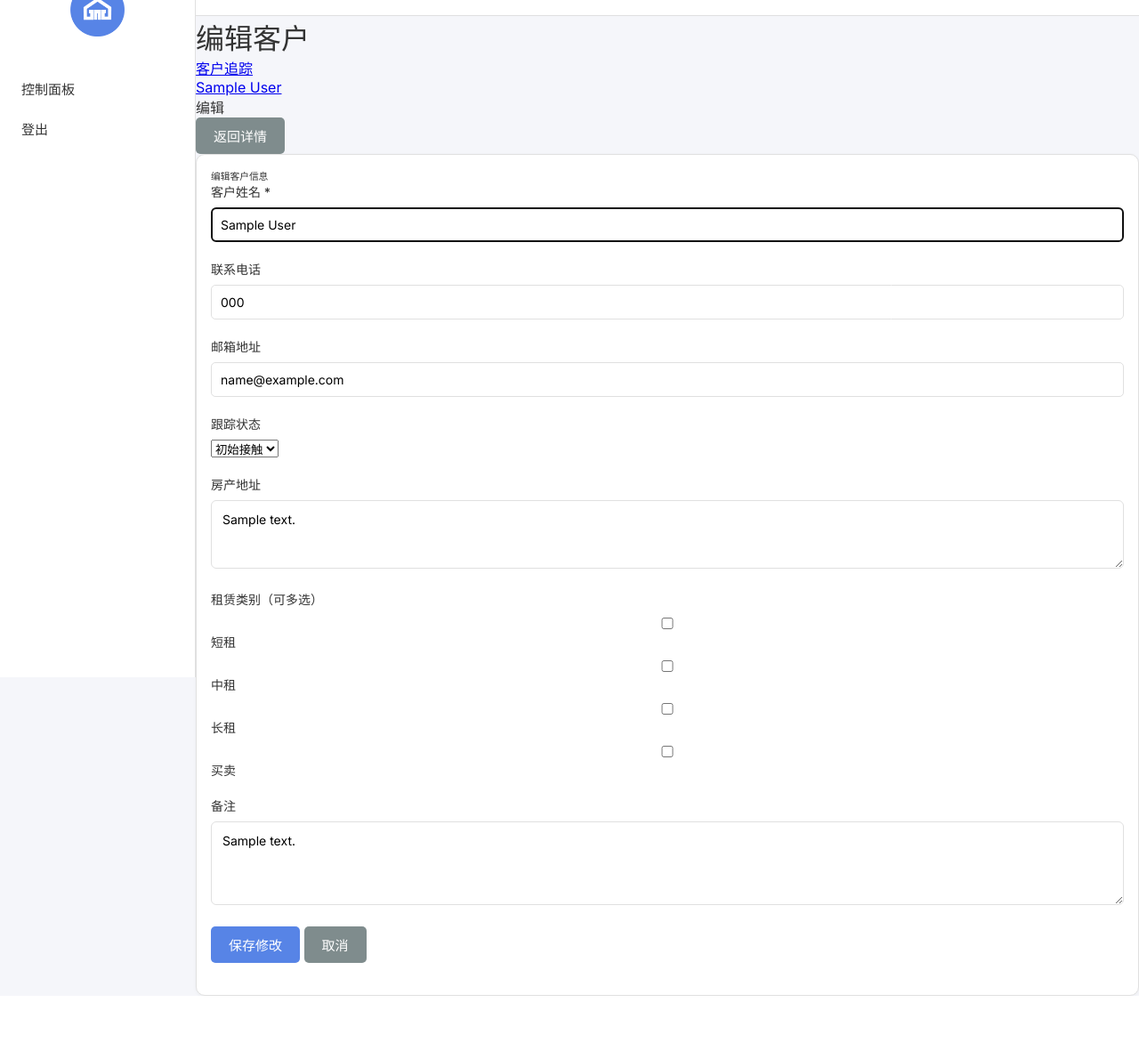
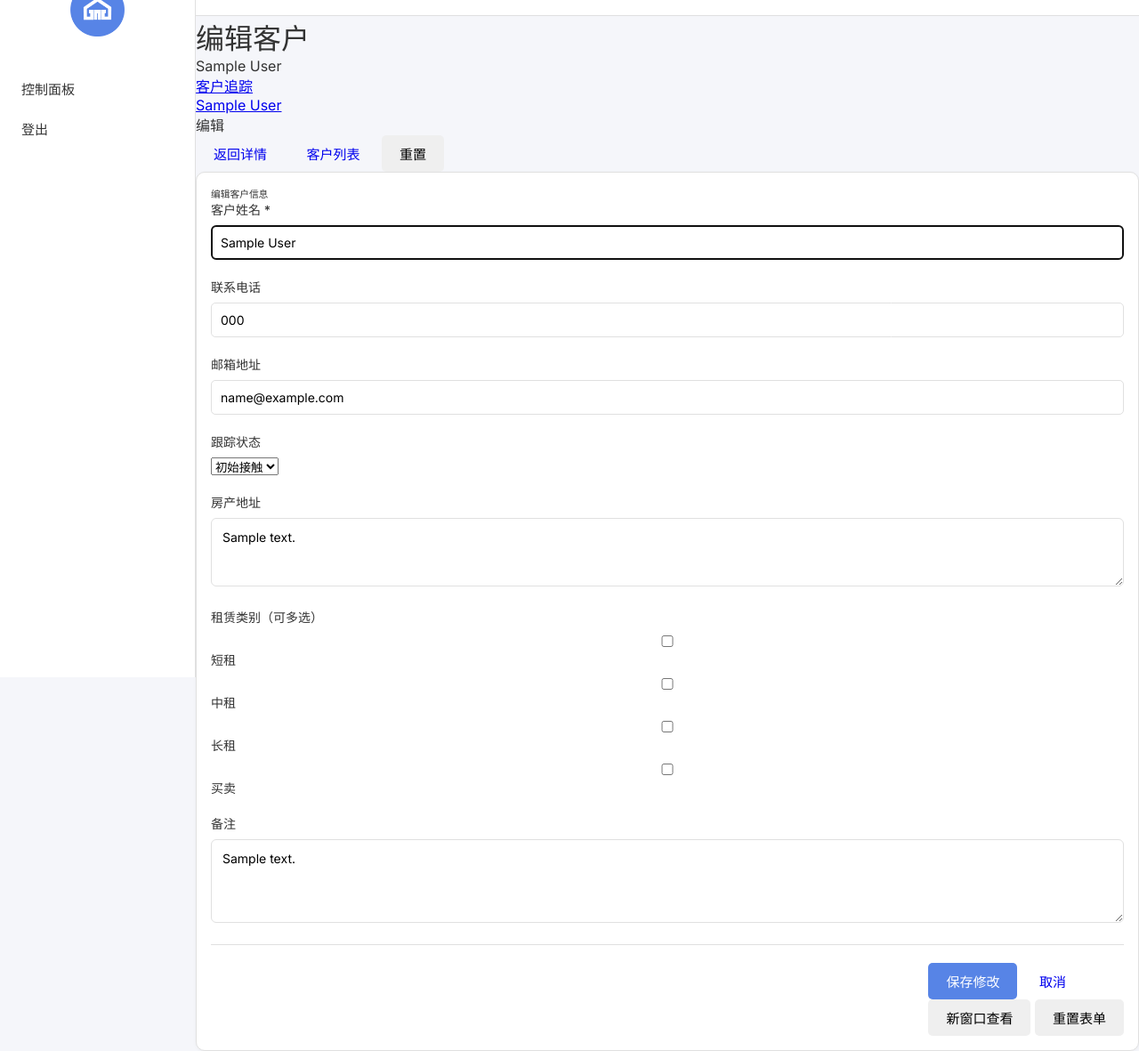
Before and after one commit to gaw008/real-estate-management, a Flask app: page /edit_customer_tracking/1 in a window 1280 px wide. Shown: the part 39-1220 px from the top of the page at 89% size. Before the commit the page ends 1158 px from the top, so only its background shows below. Run offline with Flask 3, Linux system fonts and the light colour scheme; the visitor is signed in with stand-in values (Sample User, id 1); tables that the repository leaves empty or names only in its code hold one stand-in row (values such as "Sample post"); data that the repository does not hold is empty.

Commit message:
🎨 改善编辑客户页面UI设计
- 重新设计页面标题区域，添加客户名称徽章
- 优化面包屑导航，添加图标和悬停效果
- 增加更多操作按钮：客户列表、重置表单、新窗口查看
- 改善按钮布局和样式，使用outline风格
- 添加表单变化检测和页面离开提醒
- 优化表单底部操作区域布局
- 添加渐变背景和阴影效果
- 改善整体视觉层次和用户体验

```diff
--- a/templates/new_ui/edit_customer.html
+++ b/templates/new_ui/edit_customer.html
@@ -4,24 +4,52 @@
 
 {% block content %}
 <div class="container-fluid">
-    <!-- 页面标题 -->
-    <div class="d-flex justify-content-between align-items-center mb-4">
-        <div>
+    <!-- 页面标题和操作按钮 -->
+    <div class="page-header mb-4">
+        <div class="row align-items-center">
+            <div class="col-md-8">
+                <div class="d-flex align-items-center mb-2">
                     <h1 class="h3 mb-0 text-gray-800">
-                <i class="fas fa-edit mr-2"></i>编辑客户
+                        <i class="fas fa-edit mr-2 text-primary"></i>编辑客户
                     </h1>
+                    <span class="badge badge-info ml-3 px-3 py-2">
+                        <i class="fas fa-user mr-1"></i>{{ customer.name }}
+                    </span>
+                </div>
                 <nav aria-label="breadcrumb">
-                <ol class="breadcrumb">
-                    <li class="breadcrumb-item"><a href="{{ url_for('customer_tracking') }}">客户追踪</a></li>
-                    <li class="breadcrumb-item"><a href="{{ url_for('customer_tracking_detail', customer_id=customer.id) }}">{{ customer.name }}</a></li>
-                    <li class="breadcrumb-item active">编辑</li>
+                    <ol class="breadcrumb bg-transparent p-0 mb-0">
+                        <li class="breadcrumb-item">
+                            <a href="{{ url_for('customer_tracking') }}" class="text-decoration-none">
+                                <i class="fas fa-users mr-1"></i>客户追踪
+                            </a>
+                        </li>
+                        <li class="breadcrumb-item">
+                            <a href="{{ url_for('customer_tracking_detail', customer_id=customer.id) }}" class="text-decoration-none">
+                                <i class="fas fa-user mr-1"></i>{{ customer.name }}
+                            </a>
+                        </li>
+                        <li class="breadcrumb-item active">
+                            <i class="fas fa-edit mr-1"></i>编辑
+                        </li>
                     </ol>
                 </nav>
             </div>
-        <div>
-            <a href="{{ url_for('customer_tracking_detail', customer_id=customer.id) }}" class="btn btn-secondary">
+            <div class="col-md-4">
+                <div class="d-flex justify-content-end gap-2">
+                    <a href="{{ url_for('customer_tracking_detail', customer_id=customer.id) }}"
+                       class="btn btn-outline-secondary btn-sm">
                         <i class="fas fa-arrow-left mr-1"></i>返回详情
                     </a>
+                    <a href="{{ url_for('customer_tracking') }}"
+                       class="btn btn-outline-info btn-sm">
+                        <i class="fas fa-list mr-1"></i>客户列表
+                    </a>
+                    <button type="button" class="btn btn-outline-warning btn-sm"
+                            onclick="if(confirm('确定要重置表单吗？')) document.querySelector('form').reset();">
+                        <i class="fas fa-undo mr-1"></i>重置
+                    </button>
+                </div>
+            </div>
         </div>
     </div>
 
@@ -97,13 +125,32 @@
                             <textarea class="form-control" id="notes" name="notes" rows="4"
                                       placeholder="请输入备注信息">{{ customer.notes or '' }}</textarea>
                         </div>
-                        <div class="form-group text-center">
+                        <div class="form-actions border-top pt-4 mt-4">
+                            <div class="row">
+                                <div class="col-md-6">
+                                    <div class="d-flex gap-2">
                                         <button type="submit" class="btn btn-primary">
                                             <i class="fas fa-save mr-1"></i>保存修改
                                         </button>
-                            <a href="{{ url_for('customer_tracking_detail', customer_id=customer.id) }}" class="btn btn-secondary">
+                                        <a href="{{ url_for('customer_tracking_detail', customer_id=customer.id) }}"
+                                           class="btn btn-outline-secondary">
                                             <i class="fas fa-times mr-1"></i>取消
                                         </a>
+                                    </div>
+                                </div>
+                                <div class="col-md-6">
+                                    <div class="d-flex justify-content-end gap-2">
+                                        <button type="button" class="btn btn-outline-info btn-sm"
+                                                onclick="window.open('{{ url_for('customer_tracking_detail', customer_id=customer.id) }}', '_blank')">
+                                            <i class="fas fa-external-link-alt mr-1"></i>新窗口查看
+                                        </button>
+                                        <button type="button" class="btn btn-outline-warning btn-sm"
+                                                onclick="if(confirm('确定要重置表单吗？')) document.querySelector('form').reset();">
+                                            <i class="fas fa-undo mr-1"></i>重置表单
+                                        </button>
+                                    </div>
+                                </div>
+                            </div>
                         </div>
                     </form>
                 </div>
@@ -111,6 +158,46 @@
         </div>
     </div>
 </div>
+{% endblock %}
+
+{% block styles %}
+<style>
+.gap-2 > * + * {
+    margin-left: 0.5rem;
+}
+
+.page-header {
+    background: linear-gradient(135deg, #f8f9fa 0%, #e9ecef 100%);
+    border-radius: 10px;
+    padding: 1.5rem;
+    box-shadow: 0 2px 4px rgba(0,0,0,0.1);
+}
+
+.form-actions {
+    background-color: #f8f9fa;
+    border-radius: 8px;
+    margin-top: 2rem;
+}
+
+.badge-info {
+    background-color: #17a2b8;
+    color: white;
+}
+
+.btn-sm {
+    padding: 0.375rem 0.75rem;
+    font-size: 0.875rem;
+}
+
+.breadcrumb-item a:hover {
+    color: #007bff !important;
+}
+
+.breadcrumb-item.active {
+    color: #6c757d;
+    font-weight: 500;
+}
+</style>
 {% endblock %}
 
 {% block scripts %}
@@ -131,6 +218,29 @@ document.addEventListener('DOMContentLoaded', function() {
 
     // 自动聚焦到姓名输入框
     nameInput.focus();
+
+    // 添加表单变化检测
+    let formChanged = false;
+    const formInputs = form.querySelectorAll('input, select, textarea');
+
+    formInputs.forEach(input => {
+        input.addEventListener('change', function() {
+            formChanged = true;
+        });
+    });
+
+    // 页面离开提醒
+    window.addEventListener('beforeunload', function(e) {
+        if (formChanged) {
+            e.preventDefault();
+            e.returnValue = '您有未保存的更改，确定要离开吗？';
+        }
+    });
+
+    // 表单提交后重置变化标志
+    form.addEventListener('submit', function() {
+        formChanged = false;
+    });
 });
 </script>
 {% endblock %}
```
Lines whose indentation alone changed are shown as unchanged.
